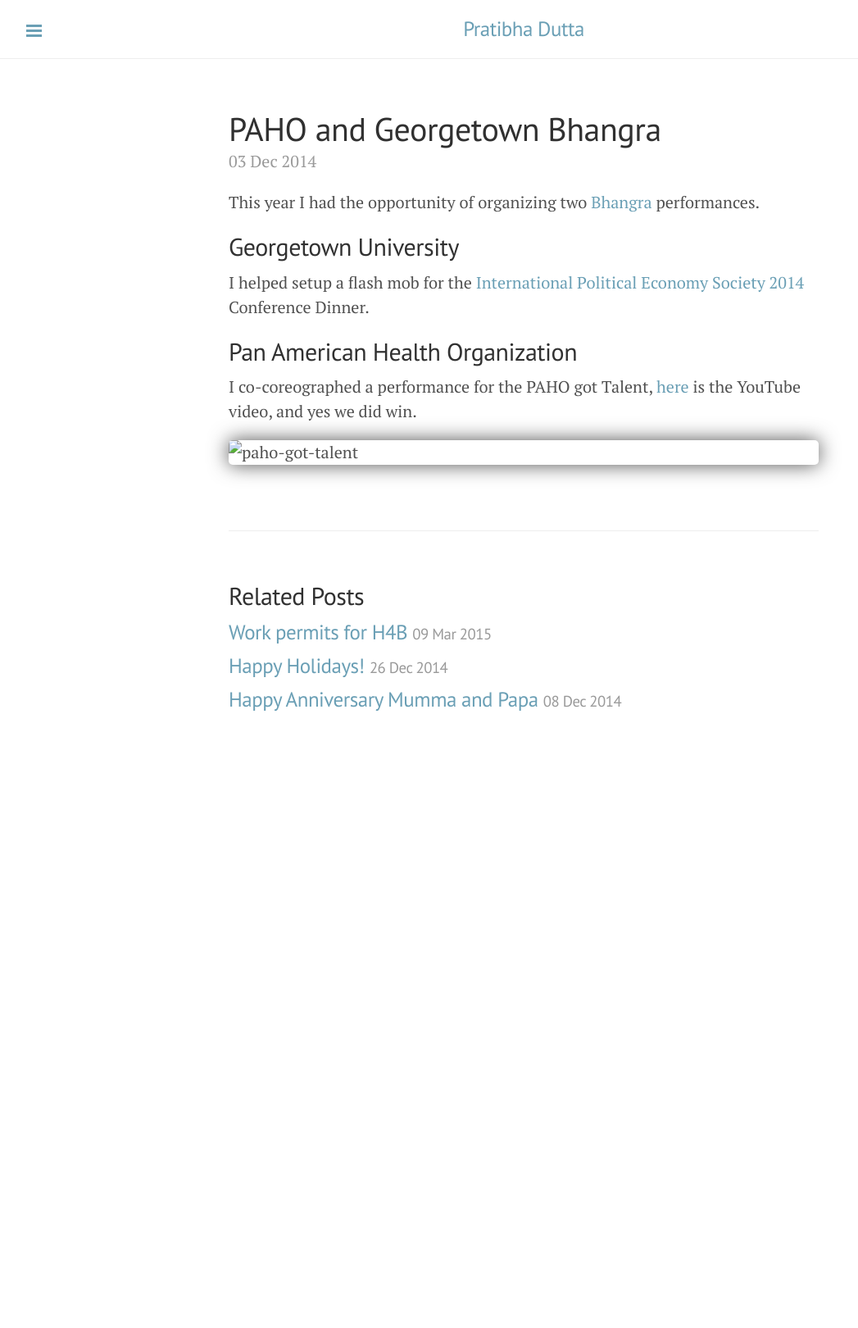
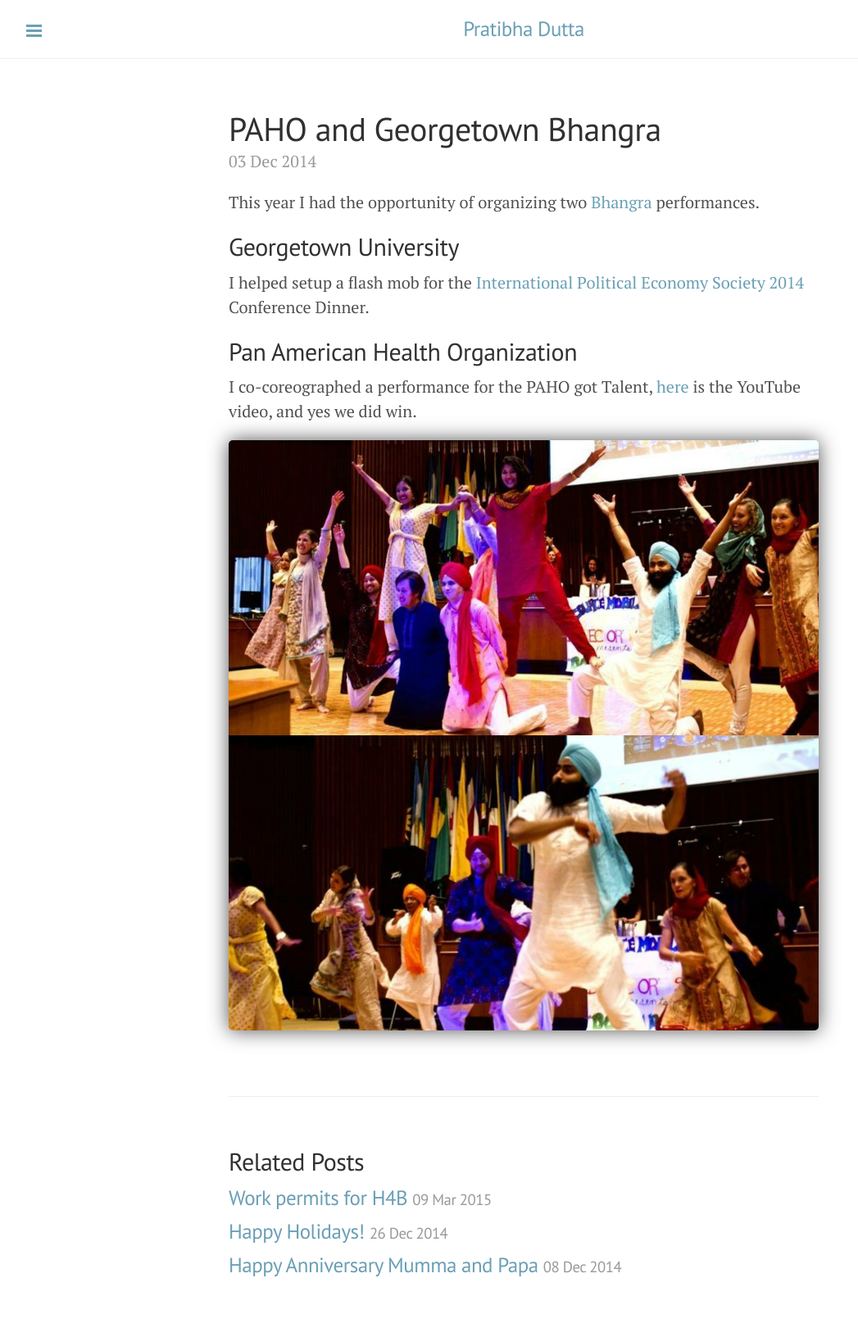
Before and after one commit to ishankapoor/pratibhadutta, a Jekyll site: the page built from _posts/2014-12-03-paho-georgetown-bhangra.md, in a window 1280 px wide. Shown: the whole page at 82% size, without its empty margins (1-1048 px from the left). Built offline with Jekyll 4.4.1, drawn with Linux system fonts in a browser that asks for light colours; before the commit the page ends 930 px from its top, so only the background shows below that.

Commit message:
correcting slashes
correcting slashes

```diff
--- a/_posts/2014-12-03-paho-georgetown-bhangra.md
+++ b/_posts/2014-12-03-paho-georgetown-bhangra.md
@@ -9,4 +9,4 @@
 
 ## Pan American Health Organization
 I co-coreographed a performance for the PAHO got Talent, [here](https://www.youtube.com/watch?v=YwkA9ClNkhI) is the YouTube video, and yes we did win.
-<img src="{{site.baseurl}}img/paho-got-talent.jpg" alt="paho-got-talent" class="post-image">
+<img src="{{ site.url }}/img/paho-got-talent.jpg" alt="paho-got-talent" class="post-image">
```
